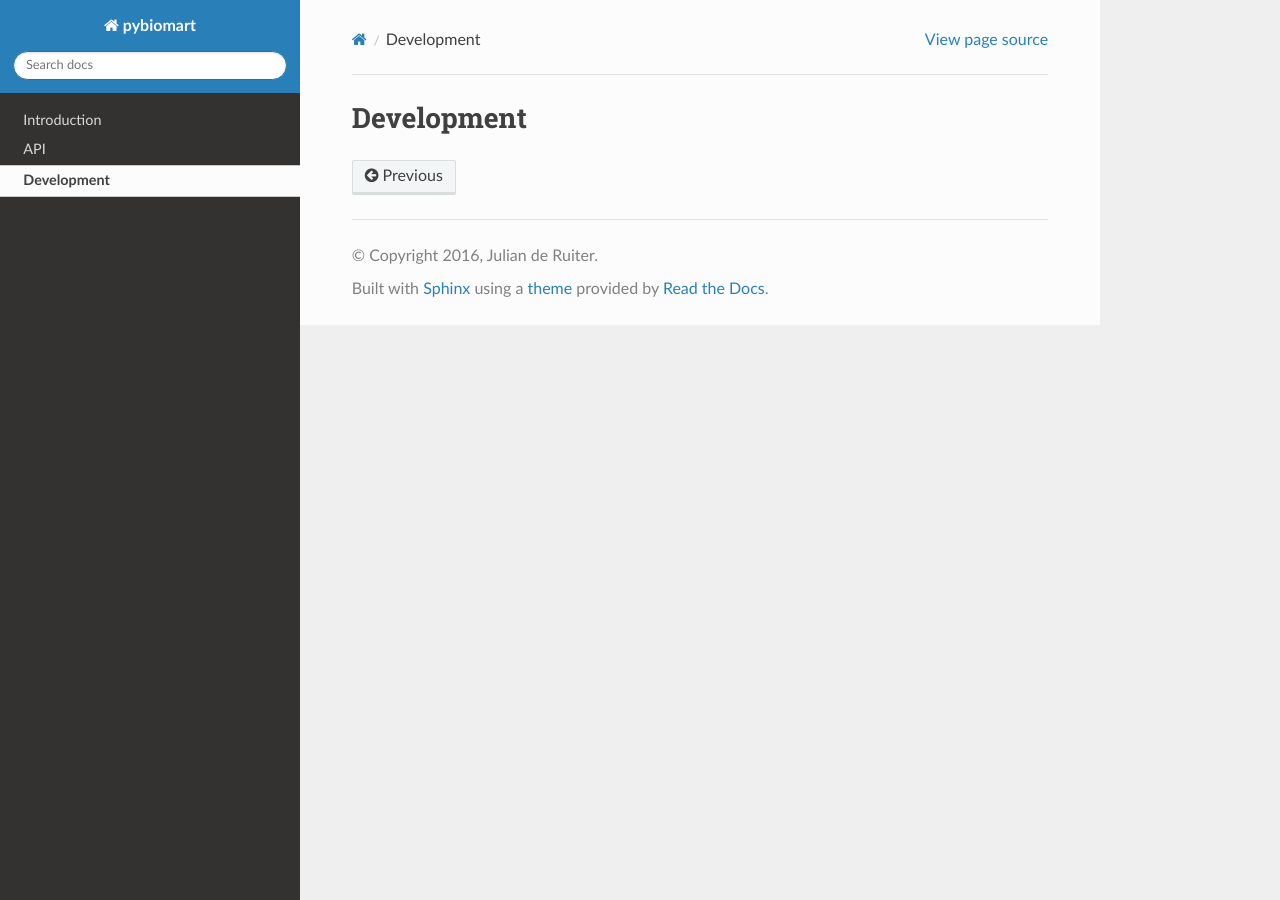
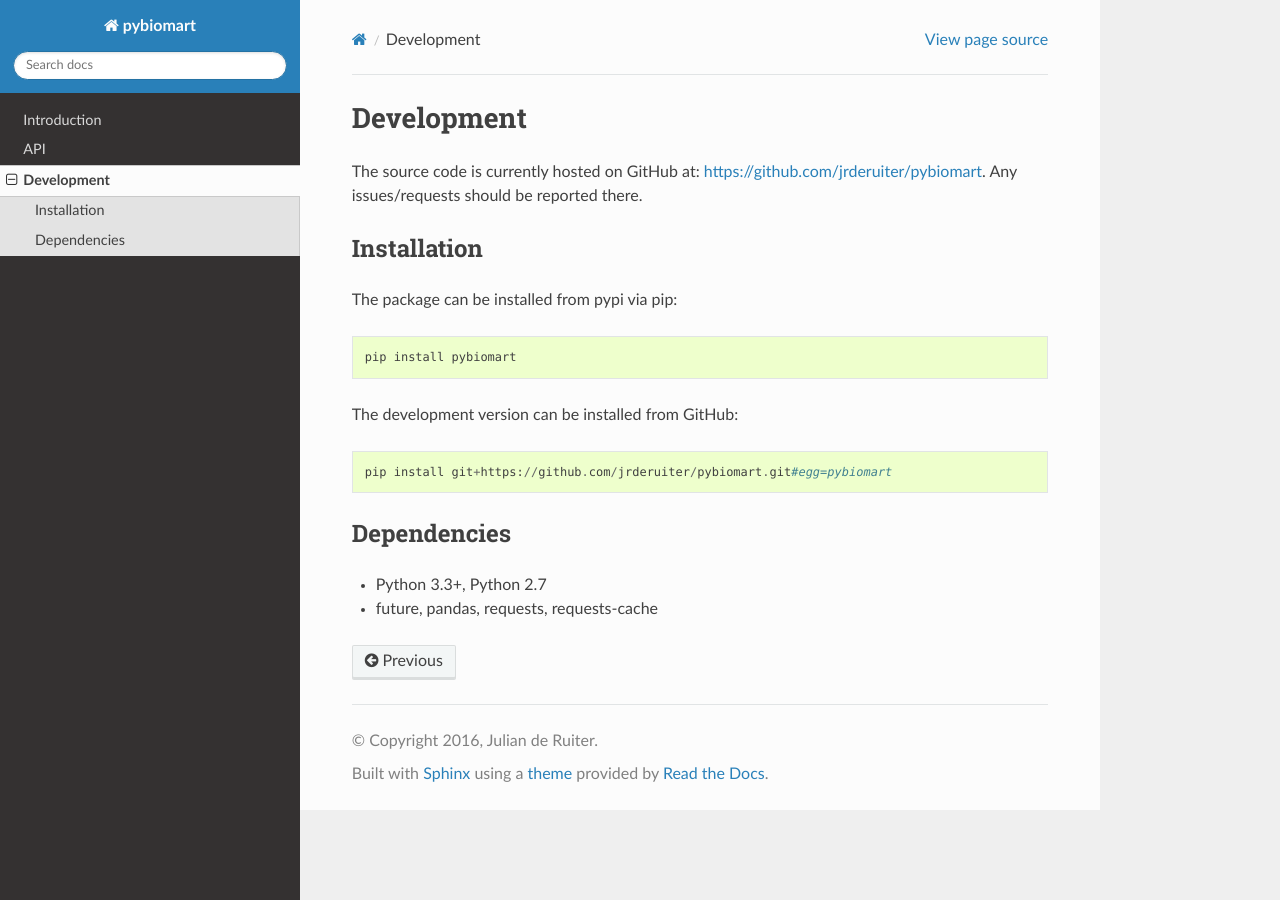
Before and after one commit to jrderuiter/pybiomart, a Sphinx documentation site: the page built from docs/development.rst, in a window 1280 px wide. Built offline with Sphinx 7.4.7 and the Read the Docs theme 2.0.0, drawn with Linux system fonts in a browser that asks for light colours; the version number could not be read and is left out.

Commit message:
Add development section.

```diff
--- a/docs/development.rst
+++ b/docs/development.rst
@@ -1,2 +1,25 @@
 Development
 ============
+
+The source code is currently hosted on GitHub at: `https://github.com/jrderuiter/pybiomart  <https://github.com/jrderuiter/pybiomart>`_. Any issues/requests should be reported there.
+
+Installation
+----------------
+
+The package can be installed from pypi via pip:
+
+.. code::
+
+    pip install pybiomart
+
+The development version can be installed from GitHub:
+
+.. code::
+
+    pip install git+https://github.com/jrderuiter/pybiomart.git#egg=pybiomart
+
+Dependencies
+----------------
+
+-  Python 3.3+, Python 2.7
+-  future, pandas, requests, requests-cache
```
